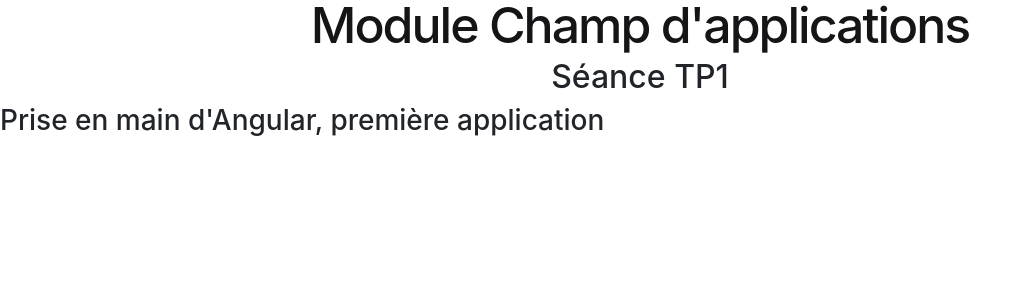
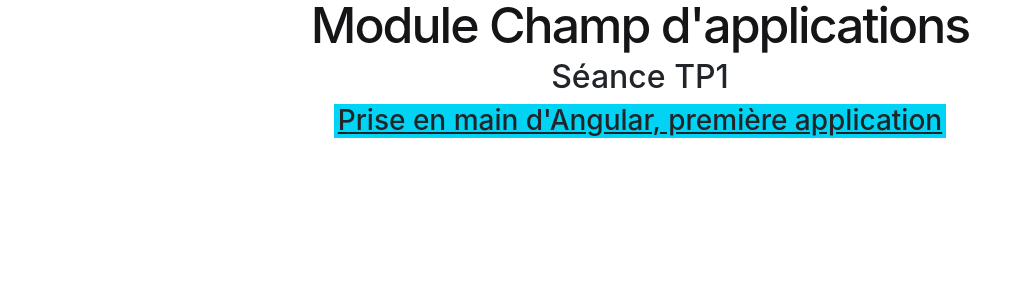
Before and after one commit to Pacoud/TP1_ANGULAR, an Angular app: page / in a window 1280 px wide. Shown: the top 300 px of the page, without its empty margins (0-1030 px from the left). Built offline with nearby package versions, Linux system fonts and the light colour scheme.

Commit message:
3 ème ligne de titre

```diff
--- a/src/app/app.html
+++ b/src/app/app.html
@@ -187,6 +187,8 @@
   Séance {{ nom_TP }}
 </h2>
 
-<h3> Prise en main d'Angular, première application</h3>
+<h3 class="mx-auto mt-2 w-fit bg-cyan-400 px-1 text-center text-base font-semibold text-gray-900 underline">
+  Prise en main d'Angular, première application
+</h3>
 
 <router-outlet />
```
